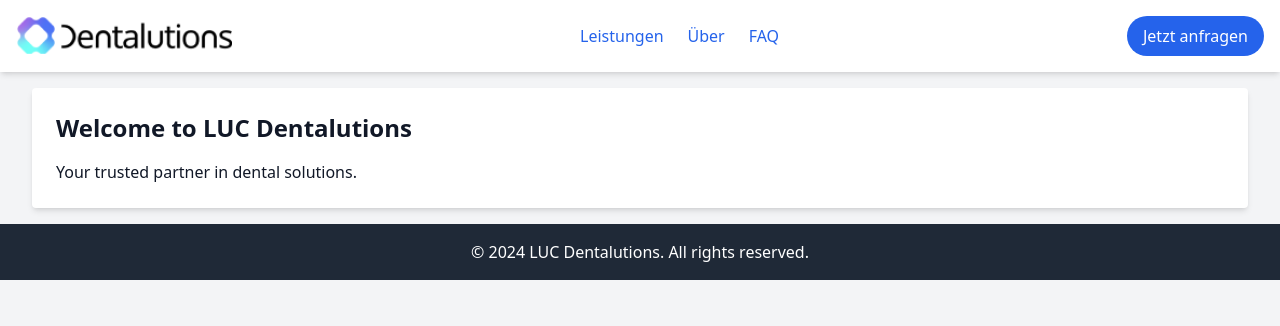
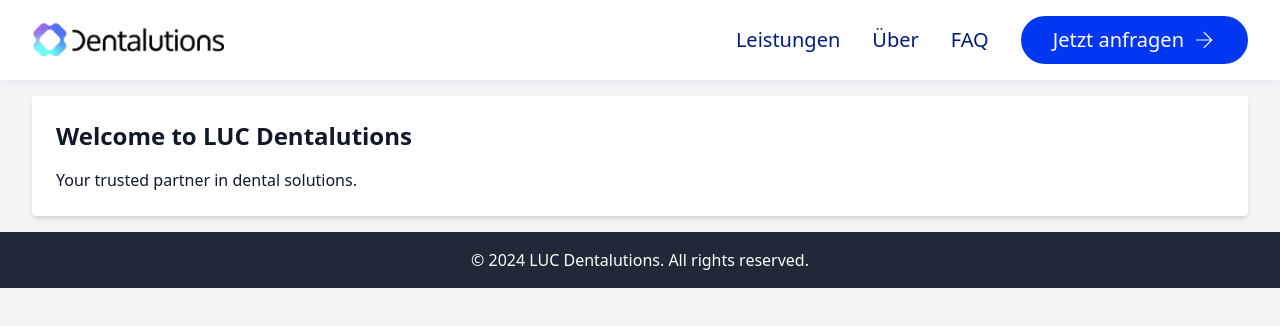
Before and after one commit to pavlo-bondarchuk/LUC-Dentalutions, a website: page public/index.html in a window 1280 px wide. Drawn offline with nearby package versions, Linux system fonts and the light colour scheme; files that its build step writes are made by us from their sources.

Commit message:
Update header with new design and styles, add color/surface/primary

```diff
--- a/public/index.html
+++ b/public/index.html
@@ -8,15 +8,20 @@
 </head>
 <body class="bg-gray-100 text-gray-900">
   <!-- Header -->
-  <header class="bg-white p-4 shadow-md">
-    <div class="max-w-screen-desktop mx-auto flex justify-between items-center">
-      <img src="images/logo.png" alt="Dentalutions Logo" class="h-10">
-      <nav class="flex space-x-6">
-        <a href="#leistungen" class="text-blue-600 hover:underline">Leistungen</a>
-        <a href="#uber" class="text-blue-600 hover:underline">Über</a>
-        <a href="#faq" class="text-blue-600 hover:underline">FAQ</a>
+  <header class="bg-white h-20 shadow-header backdrop-blur-header">
+    <div class="max-w-screen-desktop mx-auto flex justify-between items-center h-full px-4">
+      <img src="images/logo.png" alt="Dentalutions Logo" class="h-9 w-48">
+      <nav class="flex space-x-8 items-center">
+        <a href="#leistungen" class="text-primary font-normal text-xl leading-7">Leistungen</a>
+        <a href="#uber" class="text-primary font-normal text-xl leading-7">Über</a>
+        <a href="#faq" class="text-primary font-normal text-xl leading-7">FAQ</a>
+        <a href="#jetzt-anfragen" class="flex items-center bg-buttonBg text-white px-8 py-2.5 rounded-full">
+          <span class="font-normal text-xl leading-7">Jetzt anfragen</span>
+          <svg width="24" height="24" viewBox="0 0 24 24" fill="none" xmlns="http://www.w3.org/2000/svg" class="ml-2">
+            <path d="M11.6134 3.90241C11.3992 4.11613 11.3989 4.463 11.6125 4.67719L18.3901 11.4547L4.28907 11.4544C3.98779 11.4545 3.74355 11.6987 3.74355 12C3.7436 12.3012 3.98783 12.5455 4.28907 12.5455L18.3902 12.5458L11.6125 19.3234C11.3992 19.5373 11.3992 19.8834 11.6125 20.0973C11.8263 20.3115 12.1731 20.3119 12.3873 20.0982L20.0978 12.3877C20.0979 12.3876 20.098 12.3875 20.0981 12.3874C20.3119 12.1735 20.3117 11.8267 20.0978 11.6129L12.3873 3.90241C12.1735 3.68908 11.8273 3.68904 11.6134 3.90241Z" fill="white"/>
+          </svg>
+        </a>
       </nav>
-      <a href="#jetzt-anfragen" class="bg-blue-600 text-white px-4 py-2 rounded-full hover:bg-blue-700">Jetzt anfragen</a>
     </div>
   </header>
 
--- a/tailwind.config.js
+++ b/tailwind.config.js
@@ -3,11 +3,25 @@ module.exports = {
   content: ["./public/**/*.html", "./src/**/*.css", "./src/**/*.js"],
   theme: {
     extend: {
+      colors: {
+        primary: "#011C79",
+        buttonBg: "#0237F1",
+        white: "#FFFFFF",
+      },
+      fontFamily: {
+        sans: ["Noto Sans", "sans-serif"],
+      },
       screens: {
         mobile: "430px",
         tablet: "1024px",
         desktop: "1248px",
       },
+      boxShadow: {
+        header: "0 0 8px 0 rgba(1, 28, 121, 0.08)",
+      },
+      backdropBlur: {
+        header: "16px",
+      },
     },
   },
   plugins: [],
```
